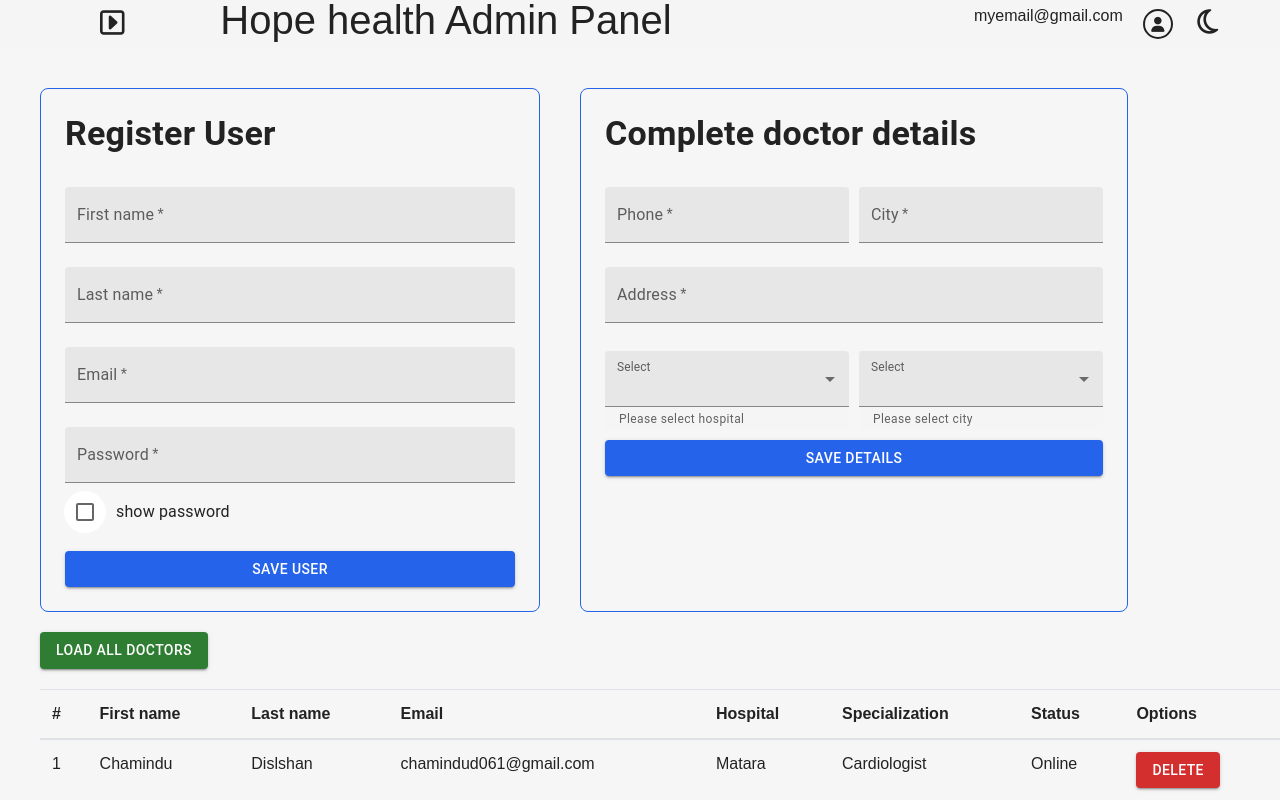
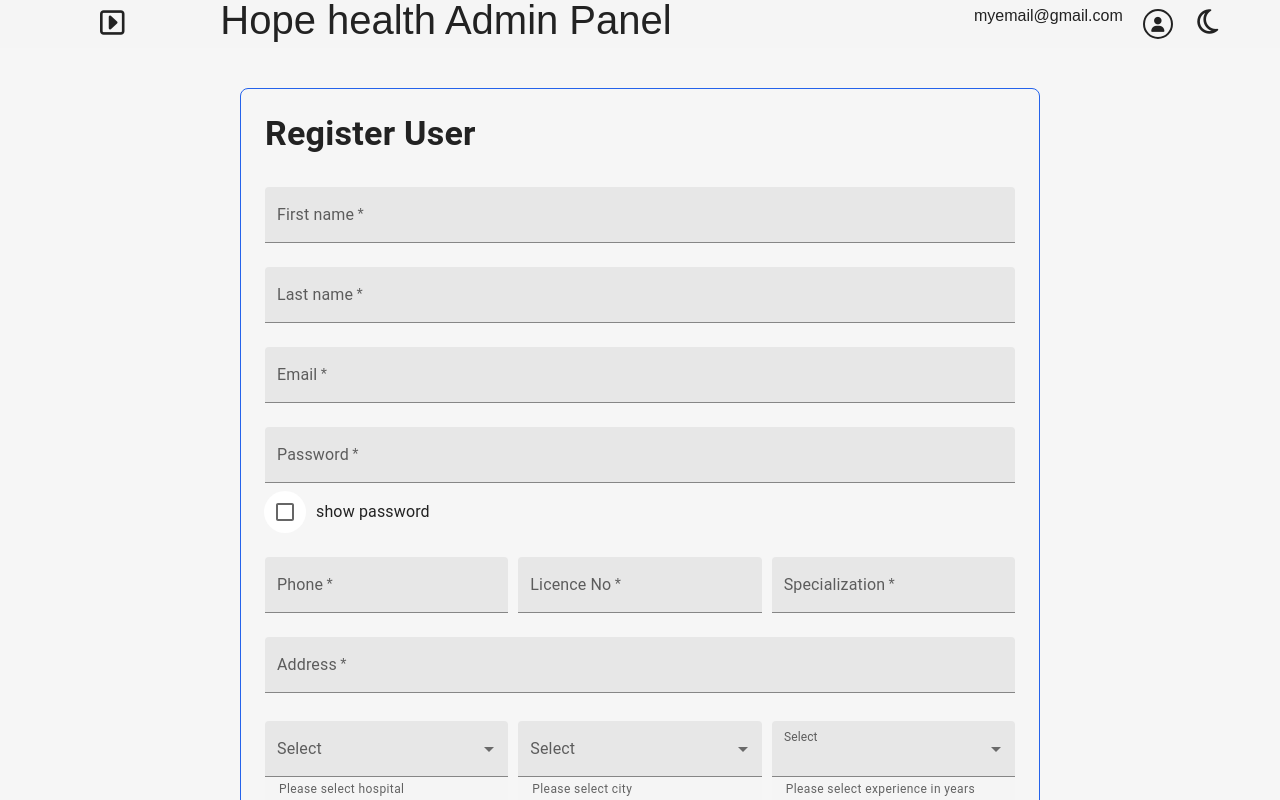
Before and after one commit to chaminduDKC/eadp-health-system-admin-panel, a React (Vite) app: page /dashboard/doctor in a window 1280 px wide. Shown: the top 800 px of the page. Built offline with nearby package versions, Linux system fonts and the light colour scheme; sample sign-in values are in the browser's storage.

Commit message:
Save user completed

```diff
--- a/src/pages/dashboard/screens/Doctor.jsx
+++ b/src/pages/dashboard/screens/Doctor.jsx
@@ -1,6 +1,7 @@
-import React, {useState} from 'react';
+import React, {useEffect, useState} from 'react';
 import '../../../styles/theme.css'
 import './doctor.css'
+import axios from "axios";
 import {useOutletContext} from "react-router-dom";
 import {Box, Button, Checkbox, FormControlLabel, MenuItem, Paper, TextField, Typography} from "@mui/material";
 
@@ -11,7 +12,15 @@ const Doctor = ()=>{
     const [lName, setLName] = useState("")
     const [email, setEmail] = useState("")
     const [password, setPassword] = useState("")
+    const [specialization, setSpecialization] = useState("")
+    const [phone, setPhone] = useState("")
+    const [address, setAddress] = useState("")
     const [showPassword, setShowPassword] = useState(false)
+    const [hospital, setHospital] = useState("")
+    const [city, setCity] = useState("")
+    const [experience, setExperience] = useState("1");
+    const [licenceNo, setLicenceNo] = useState("");
+
     const hospitals = [
         {
             value:1,
@@ -45,10 +54,6 @@ const Doctor = ()=>{
             city:"Deniyaya",
         },
     ]
-    // add a note * user service inputs
-                // doc inputs
-                // pat inputs
-                // responses should include user id and other all data
     const doctorData = [
         {
             id:1,
@@ -78,12 +83,79 @@ const Doctor = ()=>{
             status:true
         },
     ]
+    const experiences = ["1", "2", "3", "4", "5", "5+"]
+    const [doctors, setDoctors] = useState([]);
+    const [error, setError] = useState(null);
+
+    const handleSubmit = async (e) => {
+        e.preventDefault();
+
+        try {
+            console.log("Step 1")
+            // Step 1: Prepare user data for user-service
+            const userRequest = {
+                email: email,
+                firstName:fName,
+                lastName: lName,
+                password: password,
+                // role: "doctor"
+            };
+
+            console.log("Step 2")
+            console.log(userRequest)
+            // Step 2: Send request to user-service
+            const userResponse = await axios.post(
+                "http://localhost:9090/api/users/register-doctor",
+                userRequest,
+                {
+                    headers: {
+                        Authorization: `Bearer ${localStorage.getItem("access_token")}`,
+                    },
+                }
+            );
+            console.log(userResponse.data);
+
+            const userId = userResponse.data.data.userId;
+            const name = userResponse.data.data.firstName + " " + userResponse.data.data.lastName
+
+            // Step 3: Prepare doctor data for doctor-service
+            const doctorRequest = {
+                userId: userId,
+                name:name,
+                email: email,
+                phoneNumber: phone,
+                specialization:specialization,
+                experience: experience,
+                hospital: hospital,
+                address: address,
+                licenseNo: licenceNo,
+                city: city
+            };
+
+            // Step 4: Send request to doctor-service
+            await axios.post(
+                "http://localhost:9091/api/doctors/create-doctor",
+                doctorRequest,
+                {
+                    headers: {
+                        Authorization: `Bearer ${localStorage.getItem("access_token")}`,
+                    },
+                }
+            );
+
+            alert("Doctor registered successfully!");
+        } catch (error) {
+            console.error("Error creating doctor:", error);
+            alert("Doctor registration failed. Please check the data and try again.");
+        }
+    };
+
     return(
         <div className={sideBarVisible ? "collapsed" : "expanded"}>
            <div className="inner doctor">
-               <Box sx={{backgroundColor:"var(--bg-primary)"}} maxWidth={500} ml={5} mt={5} p={3} border="1px solid var(--accent-color)" borderRadius={2}>
+               <Box sx={{backgroundColor:"var(--bg-primary)"}} mx="auto" maxWidth={800}  mt={5} p={3} border="1px solid var(--accent-color)" borderRadius={2}>
                    <Typography sx={{color:"var(--text-primary)", fontWeight:"bold"}} variant="h4" mb={2}>Register User</Typography>
-                   <form >
+                   <form onSubmit={handleSubmit}>
                        <TextField
                            sx={{
                                backgroundColor:"whitesmoke"
@@ -160,13 +232,8 @@ const Doctor = ()=>{
                                          sx={{color:"var(--text-primary)"}}
 
                        />
-                       <Button type="submit" variant="contained" sx={{backgroundColor:"var(--accent-color)", marginTop:"10px"}} fullWidth={true}>Save User</Button>
-                   </form>
-              </Box>
 
-               <Box sx={{backgroundColor:"var(--bg-primary)"}} maxWidth={1000} ml={5} mt={5} p={3} border="1px solid var(--accent-color)" borderRadius={2}>
-                   <Typography sx={{color:"var(--text-primary)", fontWeight:"bold"}} variant="h4" mb={2}>Complete doctor details</Typography>
-                   <form >
+
                        <Box sx={{display:"flex", width:"100%", justifyContent:"space-between", gap:"10px"}}>
                            <TextField
                                sx={{
@@ -180,10 +247,28 @@ const Doctor = ()=>{
                                fullWidth
                                required
                                type="text"
-                           value={fName}
-                           onChange={(e => setFName(e.target.value))}
+                               value={phone}
+                               onChange={(e => setPhone(e.target.value))}
 
                            />
+
+                           <TextField
+                               sx={{
+                                   // width:"45%",
+                                   backgroundColor:"whitesmoke"
+                               }
+                               }
+                               label="Licence No"
+                               variant="filled"
+                               margin="normal"
+                               fullWidth
+                               required
+                               type="text"
+                               value={licenceNo}
+                               onChange={(e => setLicenceNo(e.target.value))}
+
+                           />
+
                            <TextField
                                sx={{
 
@@ -191,17 +276,19 @@ const Doctor = ()=>{
                                }
                                }
                                fullWidth
-                           label="City"
+                               label="Specialization"
                                variant="filled"
                                margin="normal"
 
                                required
                                type="text"
-                           value={email}
-                           onChange={(e => setEmail(e.target.value))}
+                               value={specialization}
+                               onChange={(e => setSpecialization(e.target.value))}
 
                            />
                        </Box>
+
+
                        <TextField
                            sx={{
                                backgroundColor:"whitesmoke"
@@ -213,8 +300,8 @@ const Doctor = ()=>{
                            fullWidth
                            required
                            type="text"
-                           value={lName}
-                           onChange={(e => setLName(e.target.value))}
+                           value={address}
+                           onChange={(e => setAddress(e.target.value))}
 
                        />
 
@@ -231,7 +318,8 @@ const Doctor = ()=>{
                                label="Select"
                                variant="filled"
                                fullWidth
-                               defaultValue="Colombo"
+                               onChange={(e)=> setHospital(e.target.value)}
+                               defaultValue={hospital}
                                helperText="Please select hospital"
                            >
                                {hospitals.map((option) => (
@@ -250,7 +338,8 @@ const Doctor = ()=>{
                                variant="filled"
                                fullWidth
                                label="Select"
-                               defaultValue="Colombo"
+                               defaultValue={city}
+                               onChange={(e)=> setCity(e.target.value)}
                                helperText="Please select city"
                            >
                                {cities.map((option) => (
@@ -259,16 +348,42 @@ const Doctor = ()=>{
                                    </MenuItem>
                                ))}
                            </TextField>
+
+
+                           <TextField
+                               sx={{
+                                   backgroundColor:"whitesmoke"
+                               }
+                               }
+                               id="outlined-select-experience"
+                               select
+                               variant="filled"
+                               fullWidth
+                               label="Select"
+                               defaultValue={experience}
+                               onChange={(e) => setExperience(e.target.value)}
+                               helperText="Please select experience in years"
+                           >
+                               {experiences.map((option) => (
+                                   <MenuItem >
+                                       {option}
+                                   </MenuItem>
+                               ))}
+                           </TextField>
+
+
                        </Box>
 
-                       <Button type="submit" variant="contained" sx={{backgroundColor:"var(--accent-color)", marginTop:"10px"}} fullWidth={true}>Save details</Button>
+
+
+                       <Button type="submit" variant="contained" sx={{backgroundColor:"var(--accent-color)", marginTop:"10px"}} fullWidth={true}>Save User</Button>
                    </form>
               </Box>
 
            </div>
 
             <div className="doc-details">
-                <Button color="success" sx={{marginTop:"20px", marginLeft:"40px"}} variant="contained">Load all doctors</Button>
+                <Button color="success" sx={{marginTop:"20px", marginLeft:"40px"}} onClick={()=> getAllDoctors()} variant="contained">Load all doctors</Button>
                 <Box sx={{
                     marginLeft:"40px",
                     marginTop:"20px"
```
Lines whose indentation alone changed are shown as unchanged.
